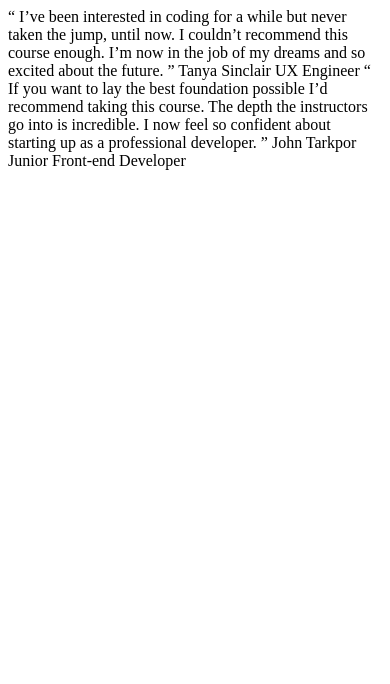
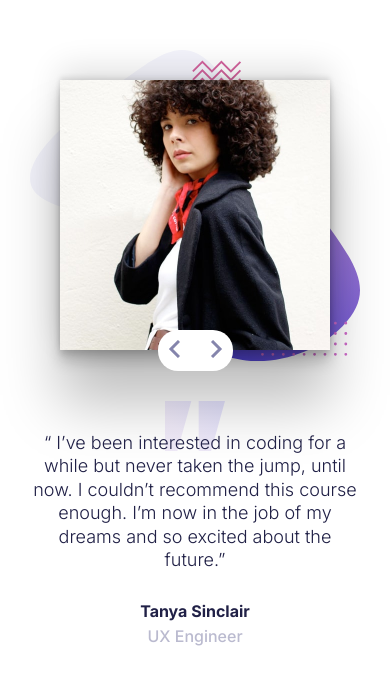
Before and after one commit to rafo38kh/coding-bootcamp-testimonials-slider, a website: page index.html in a window 390 px wide. Drawn offline with Linux system fonts and the light colour scheme.

Commit message:
mobile designe

```diff
--- a/index.html
+++ b/index.html
@@ -21,12 +21,45 @@
     <script defer src="js/script.js"></script>
   </head>
   <body>
-    “ I’ve been interested in coding for a while but never taken the jump, until
-    now. I couldn’t recommend this course enough. I’m now in the job of my
-    dreams and so excited about the future. ” Tanya Sinclair UX Engineer “ If
-    you want to lay the best foundation possible I’d recommend taking this
+    <main class="bootcamp">
+      <div class="bootcamp__pictures">
+        <img
+          src="images/image-tanya.jpg"
+          alt="Tanya Sinclair"
+          class="bootcamp__img"
+        />
+        <div class="bootcamp__arrows">
+          <button class="bootcamp__button">
+            <img
+              src="images/icon-prev.svg"
+              alt=""
+              class="bootcamp__arrow bootcamp__arrow--left"
+            />
+          </button>
+          <button class="bootcamp__button">
+            <img
+              src="images/icon-next.svg"
+              alt=""
+              class="bootcamp__arrow bootcamp__arrow--right"
+            />
+          </button>
+        </div>
+      </div>
+
+      <div class="bootcamp__text">
+        <p class="bootcamp__info">
+          “ I’ve been interested in coding for a while but never taken the jump,
+          until now. I couldn’t recommend this course enough. I’m now in the job
+          of my dreams and so excited about the future.”
+        </p>
+        <h1 class="bootcamp__name">Tanya Sinclair</h1>
+        <h2 class="bootcamp__status">UX Engineer</h2>
+      </div>
+    </main>
+
+    <!-- “ If you want to lay the best foundation possible I’d recommend taking this
     course. The depth the instructors go into is incredible. I now feel so
     confident about starting up as a professional developer. ” John Tarkpor
-    Junior Front-end Developer
+    Junior Front-end Developer -->
   </body>
 </html>
--- a/scss/_base.scss
+++ b/scss/_base.scss
@@ -18,4 +18,10 @@ body {
   font-size: 1.6rem;
   font-family: "Inter", sans-serif;
   // - Weights: 300, 500, 700
+  min-height: 100vh;
+  background-color: #fff;
+  background-image: url("/images/pattern-curve.svg");
+  background-repeat: no-repeat;
+  background-position: bottom;
+  background-size: contain;
 }
--- a/scss/_component.scss
+++ b/scss/_component.scss
@@ -1 +1,77 @@
 @use "./base" as *;
+
+.bootcamp {
+  display: flex;
+  flex-direction: column;
+  justify-content: center;
+  align-items: center;
+  //   gap: 3rem;
+  padding: 5rem 3rem 3rem 3rem;
+  &__pictures {
+    background-image: url("/images/pattern-bg.svg");
+    background-repeat: no-repeat;
+    background-size: 100%;
+    padding: 3rem;
+    width: 100%;
+    display: flex;
+    flex-direction: column;
+    justify-content: center;
+    align-items: center;
+  }
+
+  &__img {
+    width: 100%;
+    box-shadow: rgba(0, 0, 0, 0.25) 0px 54px 55px,
+      rgba(0, 0, 0, 0.12) 0px -12px 30px, rgba(0, 0, 0, 0.12) 0px 4px 6px,
+      rgba(0, 0, 0, 0.17) 0px 12px 13px, rgba(0, 0, 0, 0.09) 0px -3px 5px;
+  }
+
+  &__arrows {
+    display: flex;
+    gap: 3rem;
+    background: #fff;
+    padding: 1rem;
+    border-radius: 2rem;
+    margin-top: -2rem;
+  }
+
+  &__button {
+    background: transparent;
+    border: none;
+  }
+
+  &__arrow {
+    &--left {
+    }
+    &--right {
+    }
+  }
+
+  &__text {
+    color: $color-darkBlue;
+    background-image: url(../images/pattern-quotes.svg);
+    background-repeat: no-repeat;
+    background-position: top center;
+    background-size: 6rem;
+    padding: 3rem 0;
+    text-align: center;
+  }
+
+  &__info {
+    font-size: 1.8rem;
+    font-weight: 300;
+    line-height: 1.3;
+  }
+
+  &__name {
+    font-weight: 700;
+    font-size: 1.6rem;
+    margin: 3rem 0 0.5rem 0;
+  }
+
+  &__status {
+    color: $color-rayishBlue;
+    font-size: 1.6rem;
+    font-weight: 500;
+  }
+}
```
Also changed, not shown: css/style.css, 1 other file.
